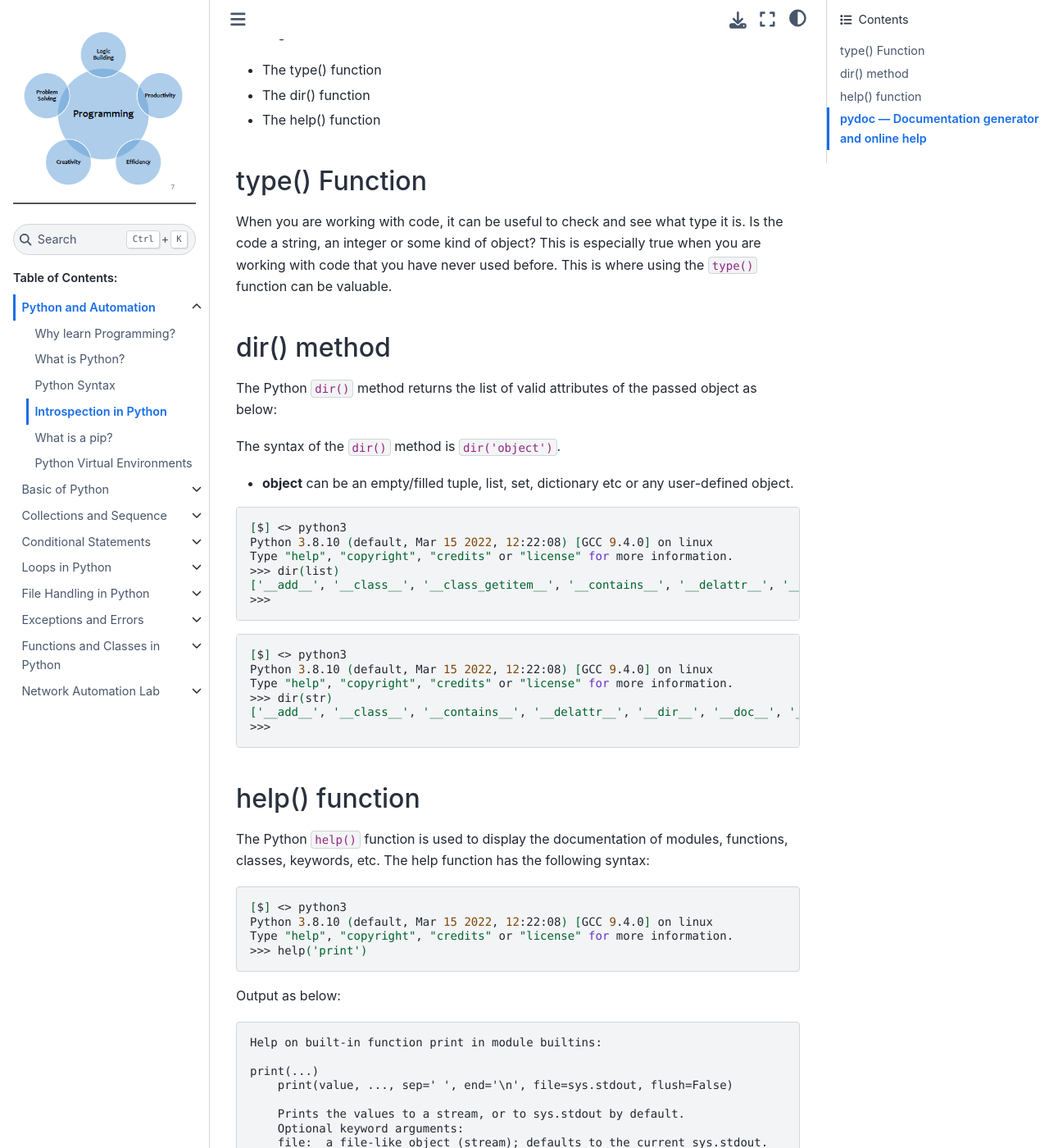
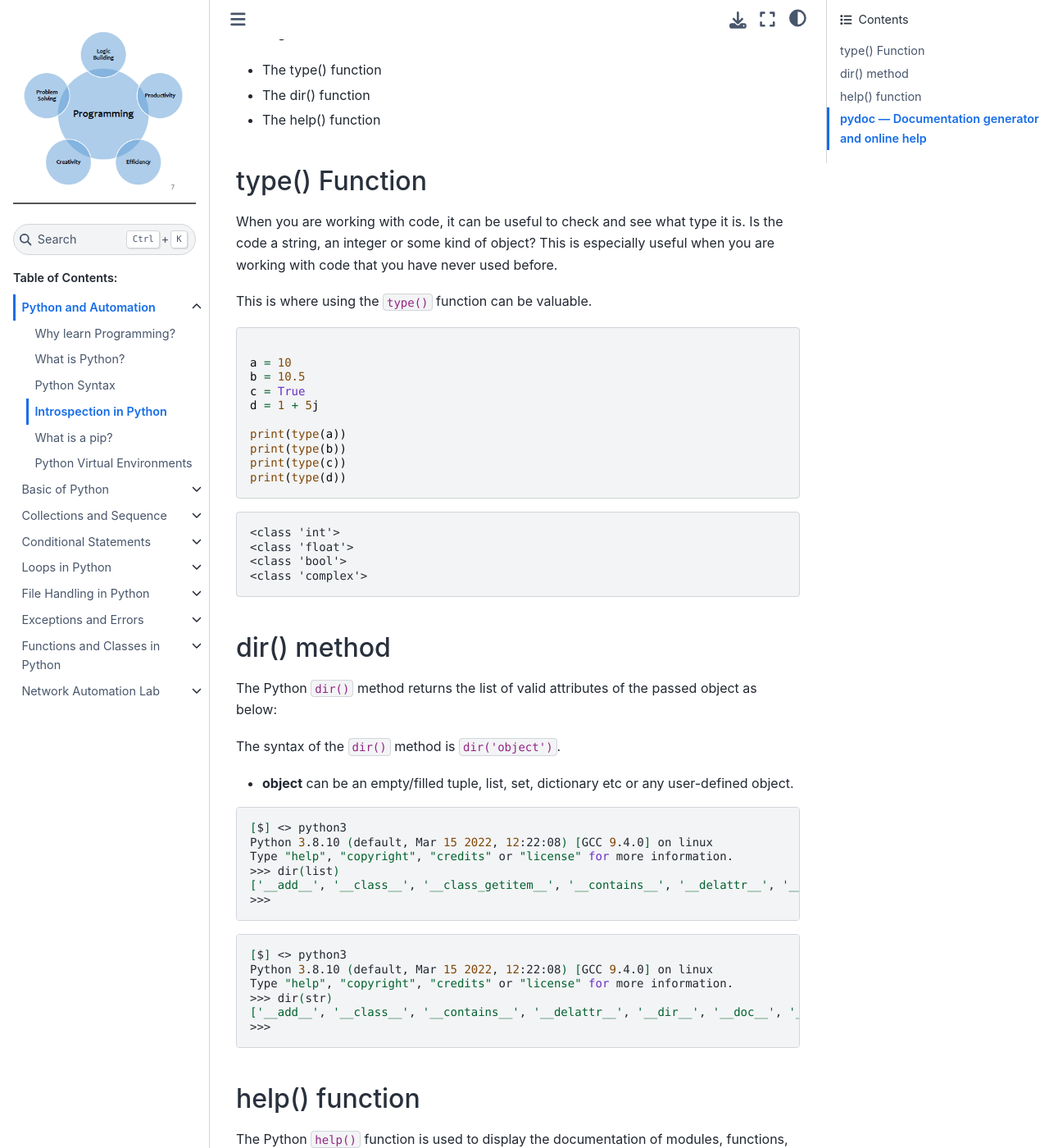
Before and after one commit to sydasif/python-book, a Sphinx documentation site: the page built from docs/source/01_introduction/04_introspection.md, in a window 1280 px wide and 1400 px high, scrolled down 213 px. Shown: the whole window at 82% size. Built offline with Sphinx 7.4.7 and the Sphinx Book theme 1.1.4, drawn with Linux system fonts in a browser that asks for light colours; some of the changed text lies outside the part shown.

Commit message:
update introspect

````diff
--- a/docs/source/01_introduction/04_introspection.md
+++ b/docs/source/01_introduction/04_introspection.md
@@ -8,7 +8,29 @@ In programing, the ability to examine classes, functions and keywords to know wh
 
 ## type() Function
 
-When you are working with code, it can be useful to check and see what type it is. Is the code a string, an integer or some kind of object? This is especially true when you are working with code that you have never used before. This is where using the `type()` function can be valuable.
+When you are working with code, it can be useful to check and see what type it is. Is the code a string, an integer or some kind of object? This is especially useful when you are working with code that you have never used before.
+
+This is where using the `type()` function can be valuable.
+
+```py
+
+a = 10
+b = 10.5
+c = True
+d = 1 + 5j
+
+print(type(a))
+print(type(b))
+print(type(c))
+print(type(d))
+```
+
+```console
+<class 'int'>
+<class 'float'>
+<class 'bool'>
+<class 'complex'>
+```
 
 ## dir() method
 
@@ -47,8 +69,6 @@ Type "help", "copyright", "credits" or "license" for more information.
 >>> help('print')
 ```
 
-Output as below:
-
 ```console
 Help on built-in function print in module builtins:
 
@@ -73,8 +93,6 @@ Type "help", "copyright", "credits" or "license" for more information.
 >>> help()
 ```
 
-Output as below:
-
 ```console
 Welcome to Python 3.8's help utility!
 
@@ -95,9 +113,8 @@ help>
 
 The `help()` function has the following syntax to check the module.
 
-`help> telnetlib` help utility output as below:
-
 ```console
+help> telnetlib
 Help on module telnetlib:
 
 NAME
````
